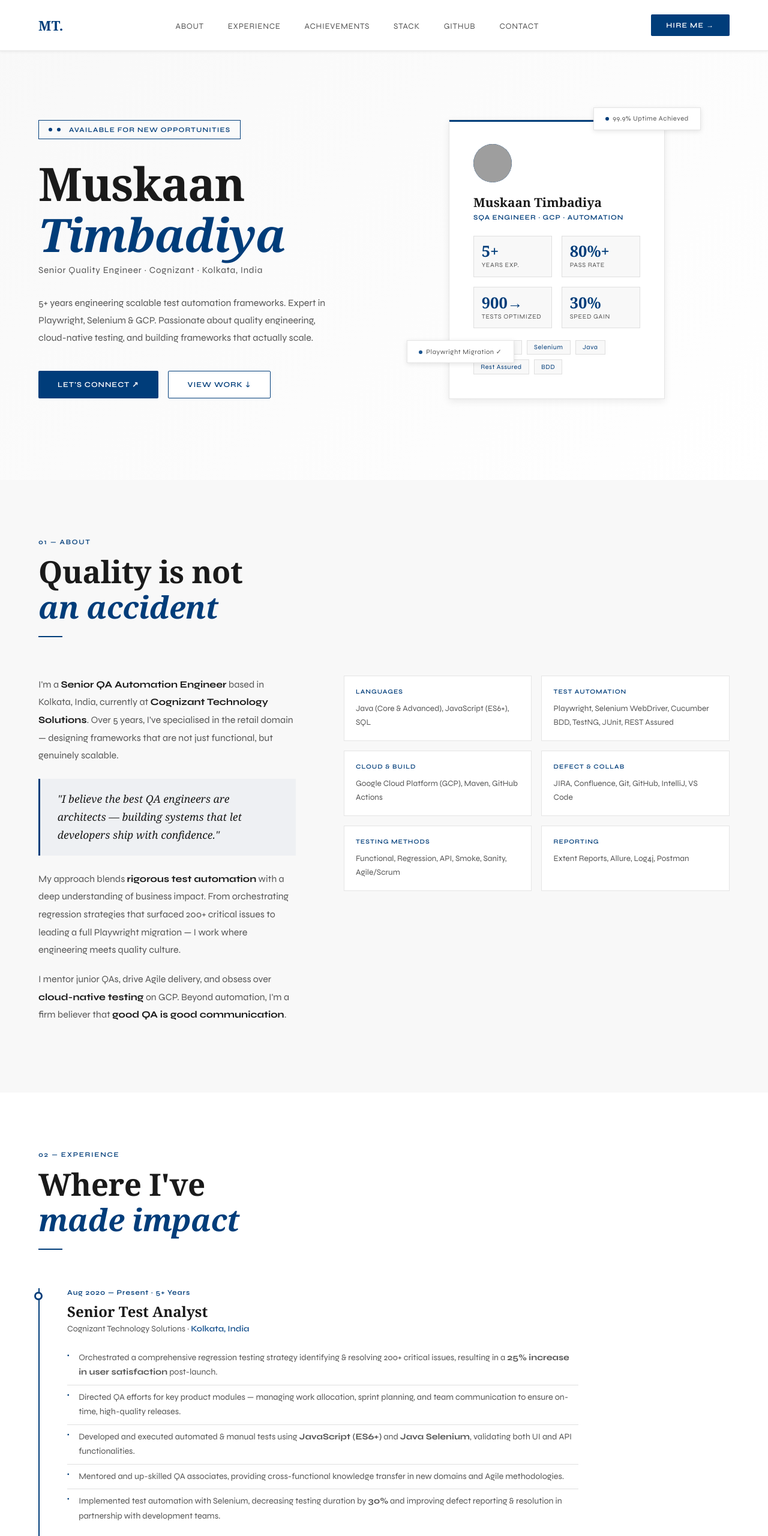
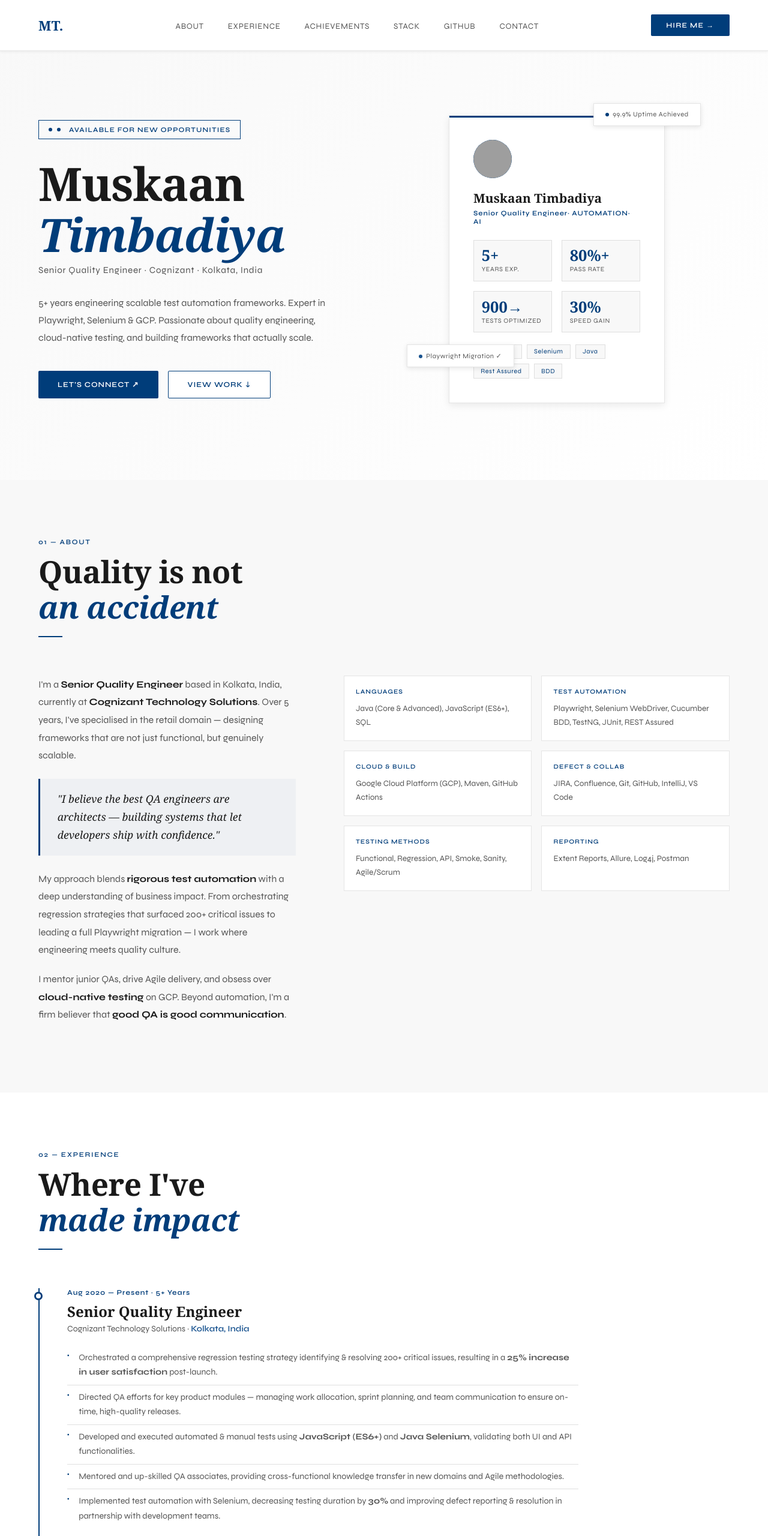
Before and after one commit to MuskaanTimbadiya/MuskaanTimbadiya.github.io, a plain HTML site: page index.html in a window 1280 px wide. Shown: the top 2560 px of the page at 60% size. Drawn offline with Linux system fonts and the light colour scheme; no server answers; grey boxes are pictures that could not be loaded; a web font is replaced by a local one.

Commit message:
Update index.html

```diff
--- a/index.html
+++ b/index.html
@@ -901,7 +901,7 @@
           <img src="https://avatars.githubusercontent.com/u/70127131?v=4" alt="Muskaan Timbadiya" onerror="this.style.display='none'; this.parentElement.textContent='MT'">
         </div>
         <div class="card-name">Muskaan Timbadiya</div>
-        <div class="card-role">SQA ENGINEER · GCP · AUTOMATION</div>
+        <div class="card-role">Senior Quality Engineer· AUTOMATION· AI</div>
         <div class="card-stats">
           <div class="stat">
             <div class="stat-value">5+</div>
@@ -948,7 +948,7 @@
 
   <div class="about-grid">
     <div class="about-text reveal">
-      <p>I'm a <strong>Senior QA Automation Engineer</strong> based in Kolkata, India, currently at <strong>Cognizant Technology Solutions</strong>. Over 5 years, I've specialised in the retail domain — designing frameworks that are not just functional, but genuinely scalable.</p>
+      <p>I'm a <strong>Senior Quality Engineer</strong> based in Kolkata, India, currently at <strong>Cognizant Technology Solutions</strong>. Over 5 years, I've specialised in the retail domain — designing frameworks that are not just functional, but genuinely scalable.</p>
       <div class="about-highlight">
         "I believe the best QA engineers are architects — building systems that let developers ship with confidence."
       </div>
@@ -997,7 +997,7 @@
     <div class="timeline-item">
       <div class="timeline-dot"></div>
       <div class="timeline-date">Aug 2020 — Present · 5+ Years</div>
-      <div class="timeline-role">Senior Test Analyst</div>
+      <div class="timeline-role">Senior Quality Engineer</div>
       <div class="timeline-company">Cognizant Technology Solutions · <span>Kolkata, India</span></div>
       <ul class="timeline-achievements">
         <li>Orchestrated a comprehensive regression testing strategy identifying & resolving 200+ critical issues, resulting in a <strong>25% increase in user satisfaction</strong> post-launch.</li>
@@ -1209,7 +1209,7 @@
           <div><span class="t-prompt">~</span> <span class="t-cmd">cat about.json</span></div>
           <div><span class="t-out">{</span></div>
           <div>&nbsp;&nbsp;<span class="t-key">"name"</span><span class="t-out">:</span> <span class="t-str">"Muskaan Timbadiya"</span><span class="t-out">,</span></div>
-          <div>&nbsp;&nbsp;<span class="t-key">"role"</span><span class="t-out">:</span> <span class="t-str">"Sr. QA Automation Engineer"</span><span class="t-out">,</span></div>
+          <div>&nbsp;&nbsp;<span class="t-key">"role"</span><span class="t-out">:</span> <span class="t-str">"Senior Quality Engineer"</span><span class="t-out">,</span></div>
           <div>&nbsp;&nbsp;<span class="t-key">"experience"</span><span class="t-out">:</span> <span class="t-val">5</span><span class="t-out">,</span></div>
           <div>&nbsp;&nbsp;<span class="t-key">"location"</span><span class="t-out">:</span> <span class="t-str">"Kolkata, India"</span><span class="t-out">,</span></div>
           <div>&nbsp;&nbsp;<span class="t-key">"stack"</span><span class="t-out">: [</span><span class="t-str">"Playwright"</span><span class="t-out">,</span></div>
```
